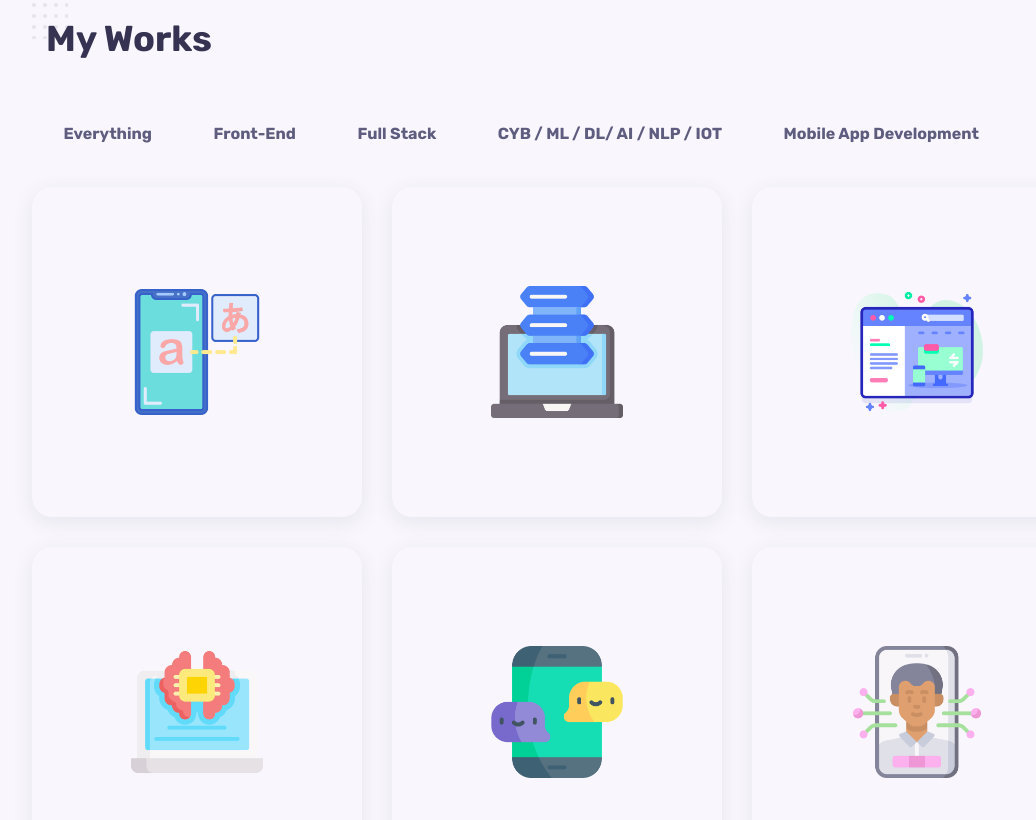
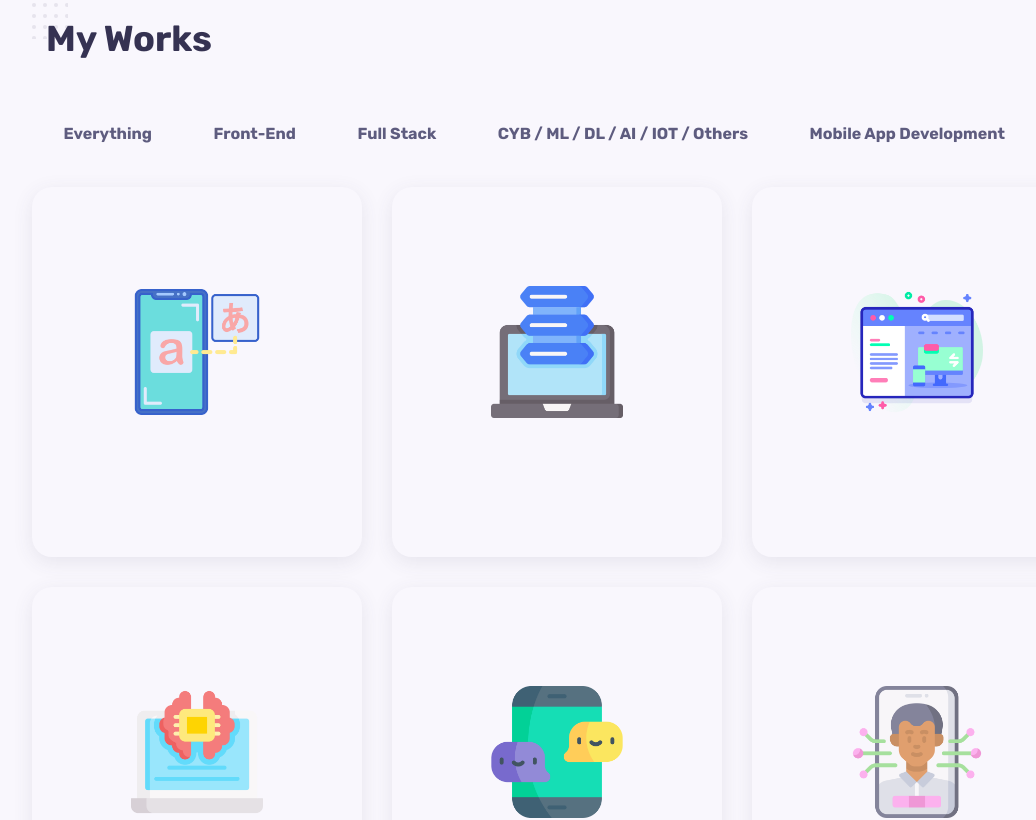
Before and after one commit to jubinjacob03/my-portfolio_ReactJS, a React (Create React App) app: page / in a window 1280 px wide. Shown: the part 2440-3260 px from the top of the page, without its empty margins (138-1174 px from the left). Built offline with nearby package versions, Linux system fonts and the light colour scheme.

Commit message:
implemented preview button for works

```diff
--- a/src/components/about/About.jsx
+++ b/src/components/about/About.jsx
@@ -11,7 +11,7 @@ const About = () => {
           src={Me}
           alt=""
           className="about-img"
-          style={{ borderRadius: "10%" }}
+          style={{ borderRadius: "10%", zIndex: "1"}}
         />
         <div className="about-data grid">
           <div className="about-info">
--- a/src/components/portfolio/Portfolio.jsx
+++ b/src/components/portfolio/Portfolio.jsx
@@ -26,9 +26,9 @@ const Portfolio = () => {
         </span>
         <span
           className="work-item"
-          onClick={() => filterItem("CYB / ML / DL/ AI / NLP / IOT")}
+          onClick={() => filterItem("CYB / ML / DL / AI / IOT / Others")}
         >
-          CYB / ML / DL/ AI / NLP / IOT
+          CYB / ML / DL / AI / IOT / Others
         </span>
         <span
           className="work-item"
@@ -39,7 +39,7 @@ const Portfolio = () => {
       </div>
       <div className="work-container grid">
         {items.map((elem) => {
-          const { id, image, title, category, link } = elem;
+          const { id, image, title, category, link, preview } = elem;
           return (
             <div className="work-card" key={id}>
               <div className="work-thumbnail">
@@ -48,9 +48,14 @@ const Portfolio = () => {
               </div>
               <span className="work-category">{category}</span>
               <h3 className="work-title">{title}</h3>
-              <a href={link} className="work-button">
-                <i className="icon-link work-button-icon"></i>
-              </a>
+              <div className="work-buttons">
+                <a href={link} target="_blank" className="work-button">
+                  <i className="icon-link work-button-icon"></i>
+                </a>
+                <a href={preview} target="_blank" className="work-view-button">
+                  <i className="icon-eye work-button-icon"></i>
+                </a>
+              </div>
             </div>
           );
         })}
--- a/src/components/portfolio/portfolio.css
+++ b/src/components/portfolio/portfolio.css
@@ -75,9 +75,15 @@
     opacity: 0;
 }
 
+.work-buttons {
+    display: flex;
+    justify-content: flex-start;
+    gap: 0.5rem;
+}
+
 .work-button {
     color: #fff;
-    position: absolute;
+    position: relative;
     bottom: 1.5rem;
     left: 1.5rem;
     font-size: var(--h3-font-size);
@@ -93,7 +99,26 @@
     opacity: 0;
 }
 
-.work-card:hover .work-button {
+.work-view-button {
+    color: #fff;
+    position: relative;
+    bottom: 1.5rem;
+    left: 1.5rem;
+    font-size: var(--h3-font-size);
+    display: block;
+    background-color: #ffd15c;
+    height: 40px;
+    width: 40px;
+    cursor: pointer;
+    border-radius: 50%;
+    text-align: center;
+    line-height: 42px;
+    transition: .3s;
+    opacity: 0;
+}
+
+.work-card:hover .work-button,
+.work-card:hover .work-view-button {
     opacity: 1;
 }
 
```
